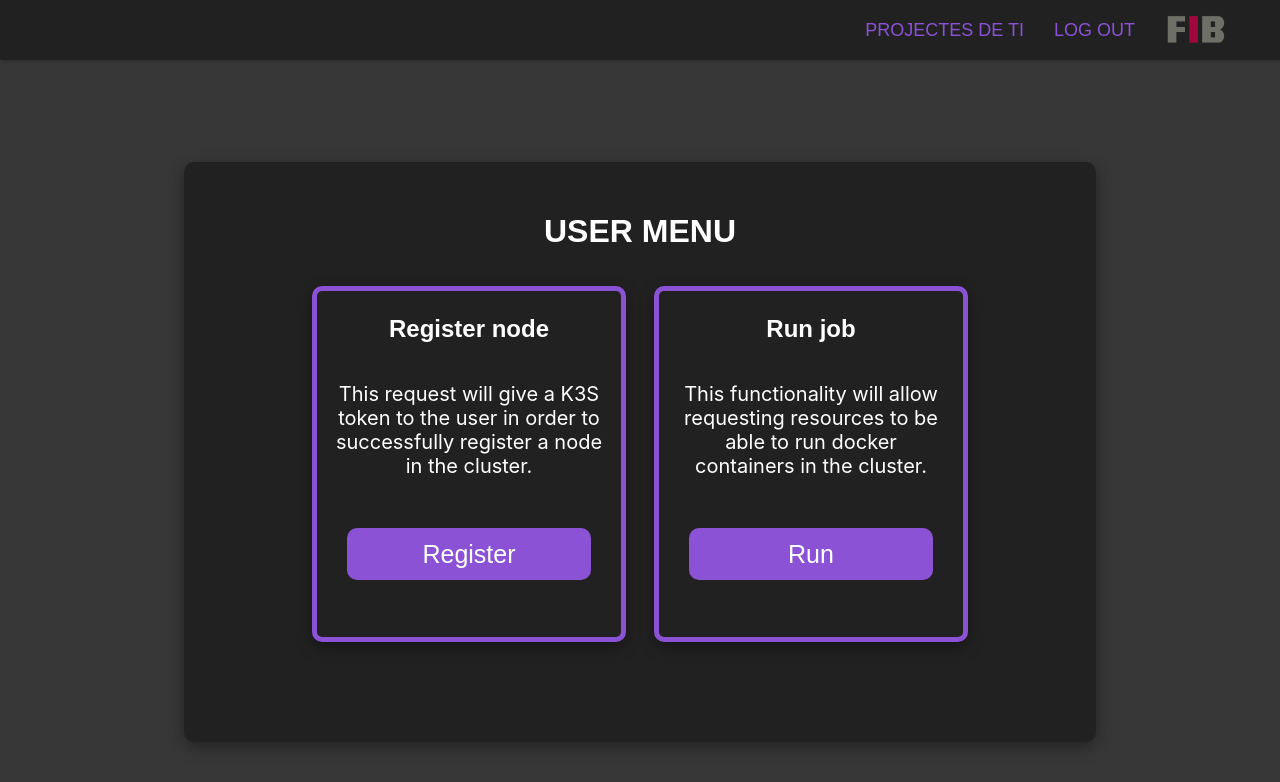
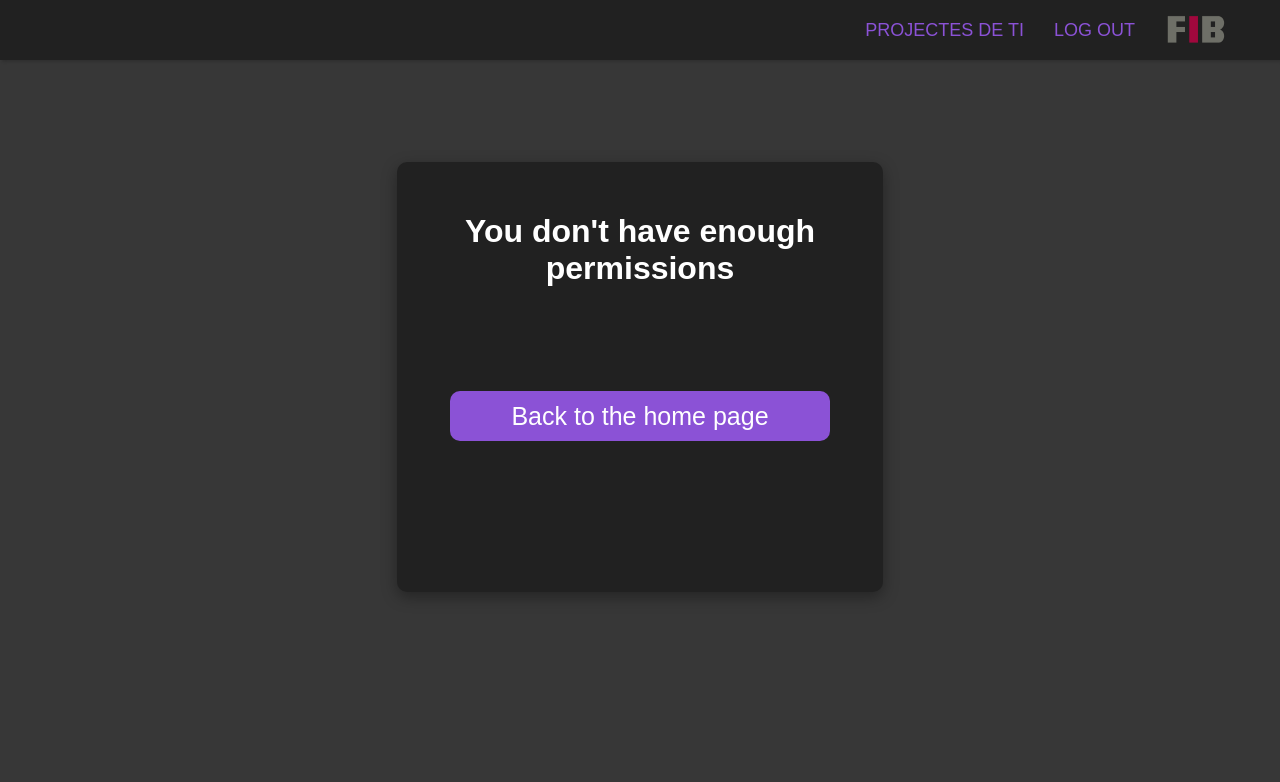
Before and after one commit to zhesnaile/pti-cloud, a React (Create React App) app in the folder frontend/: page /dashboard in a window 1280 px wide. Shown: the top 782 px of the page. Built offline with nearby package versions, Linux system fonts and the light colour scheme.

Commit message:
[fix] un bug petit

```diff
--- a/frontend/src/Components/ProtectedRoutes.jsx
+++ b/frontend/src/Components/ProtectedRoutes.jsx
@@ -7,7 +7,7 @@ function ProtectedRoutes({Component, Auth, Logout }) {
 
     return (
         <div>
-            {(Auth === true && Component === 'UserMenu') ? (<ErrorPage Logout={Logout}/>) : <UserMenu />}
+            {(Auth === false && Component === 'UserMenu') ? (<ErrorPage Logout={Logout}/>) : <UserMenu />}
         </div>
 
     )
```
